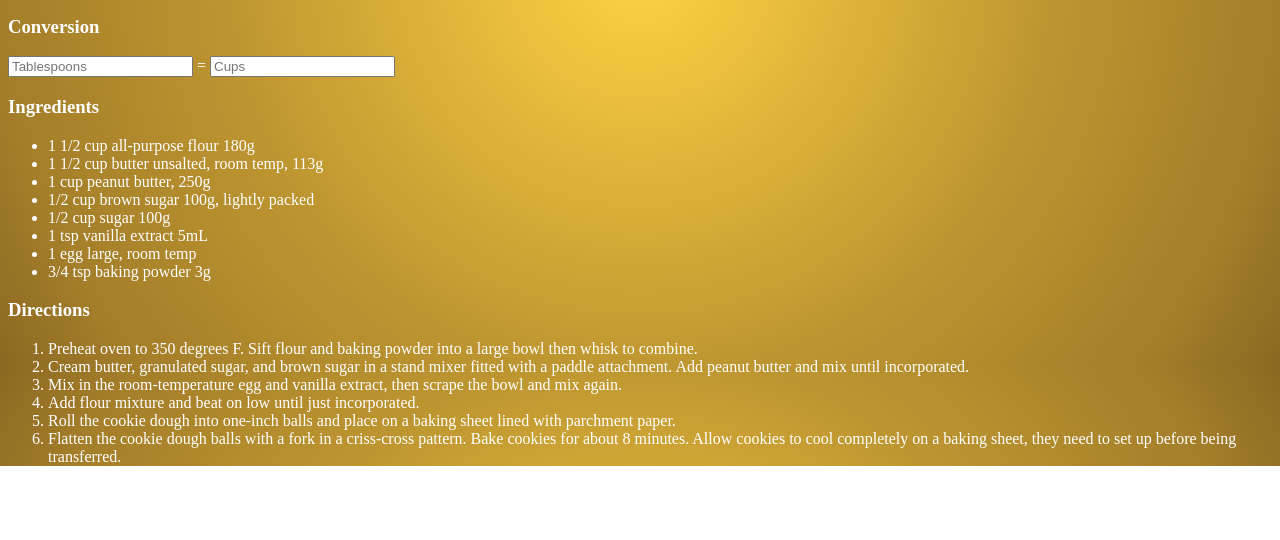
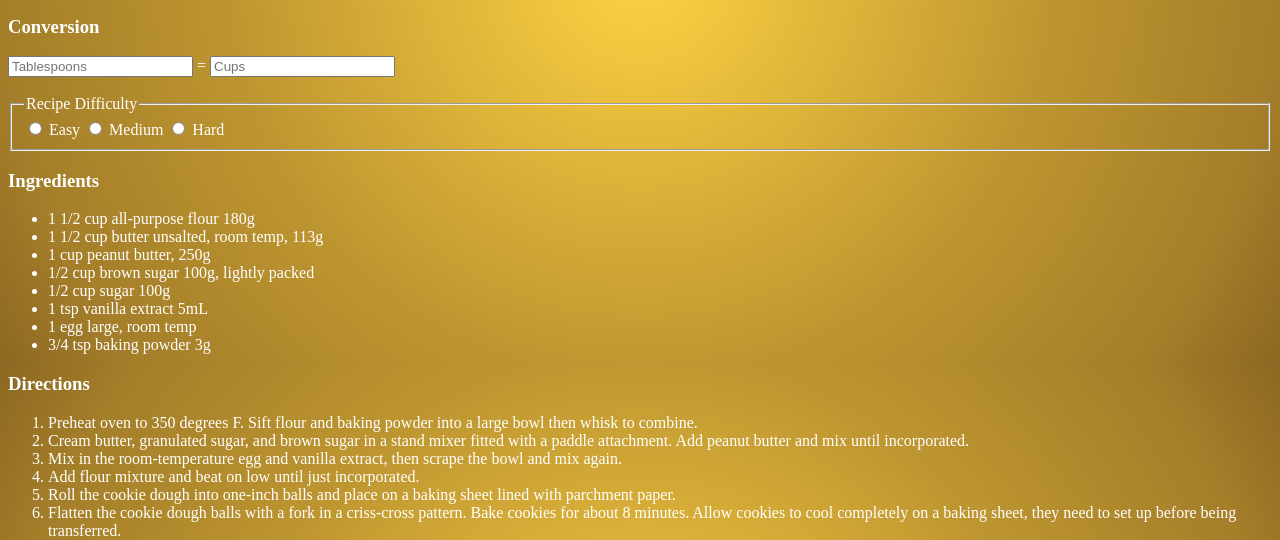
Before and after one commit to Vanvanderson/DEV109F24, a plain HTML site: page index.html in a window 1280 px wide. Shown: the part 436-976 px from the top of the page. Before the commit the page ends 902 px from the top, so only its background shows below. Drawn offline with Linux system fonts and the light colour scheme; a script that the page names is missing.

Commit message:
Added radio buttons and fieldset

```diff
--- a/index.html
+++ b/index.html
@@ -42,6 +42,18 @@
   <form>
   <input type="text" name="tablespoon" placeholder="Tablespoons"> = <input type="text" name="cup"placeholder="Cups">
   </form>
+  <br>
+  <fieldset>
+    <legend>Recipe Difficulty</legend>
+  <form>
+    <input type="radio" id="easy" name="difficulty">
+    <label for="easy">Easy</label>
+    <input type="radio" id="med" name="difficulty">
+    <label for="med">Medium</label>
+    <input type="radio" id="hard" name="difficulty">
+    <label for="hard">Hard</label>
+  </form>
+  </fieldset>
   <h3>
     Ingredients
   </h3>
```
